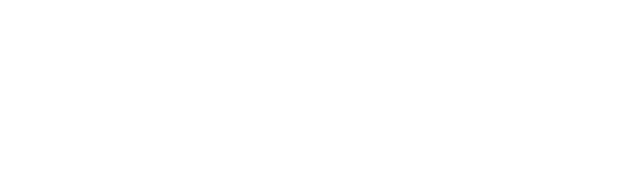
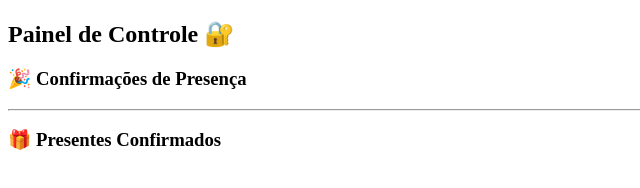
Before and after one commit to leporeneto/babycatarina, a plain HTML site: page painel.html in a window 1280 px wide. Shown: the whole page, without its empty margins (0-640 px from the left). Drawn offline with Linux system fonts and the light colour scheme.

Commit message:
Update painel.html

```diff
--- a/painel.html
+++ b/painel.html
@@ -1 +1,29 @@
-<!-- Painel administrativo com dados das planilhas -->
+<!DOCTYPE html>
+<html lang="pt-BR">
+<head>
+  <meta charset="UTF-8" />
+  <meta name="viewport" content="width=device-width, initial-scale=1.0"/>
+  <title>Painel de Controle – Chá da Catarina</title>
+  <link rel="stylesheet" href="css/style.css" />
+  <link href="https://fonts.googleapis.com/css2?family=Poppins:wght@300;400;600&display=swap" rel="stylesheet" />
+</head>
+<body>
+  <main class="conteudo-central">
+    <h2>Painel de Controle 🔐</h2>
+
+    <section>
+      <h3>🎉 Confirmações de Presença</h3>
+      <div id="confirmacoes"></div>
+    </section>
+
+    <hr />
+
+    <section>
+      <h3>🎁 Presentes Confirmados</h3>
+      <div id="presentes"></div>
+    </section>
+  </main>
+
+  <script src="js/painel.js"></script>
+</body>
+</html>
```
